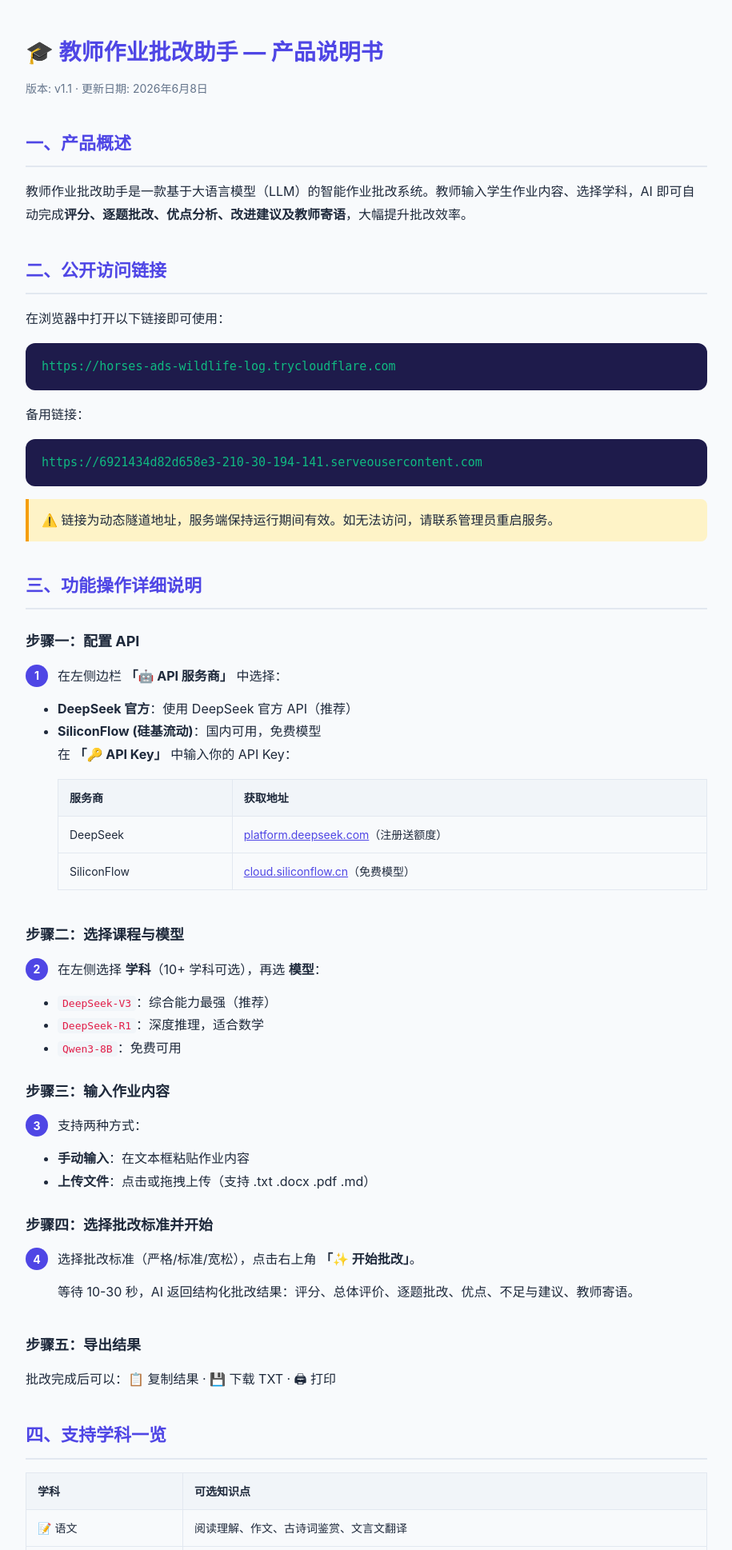
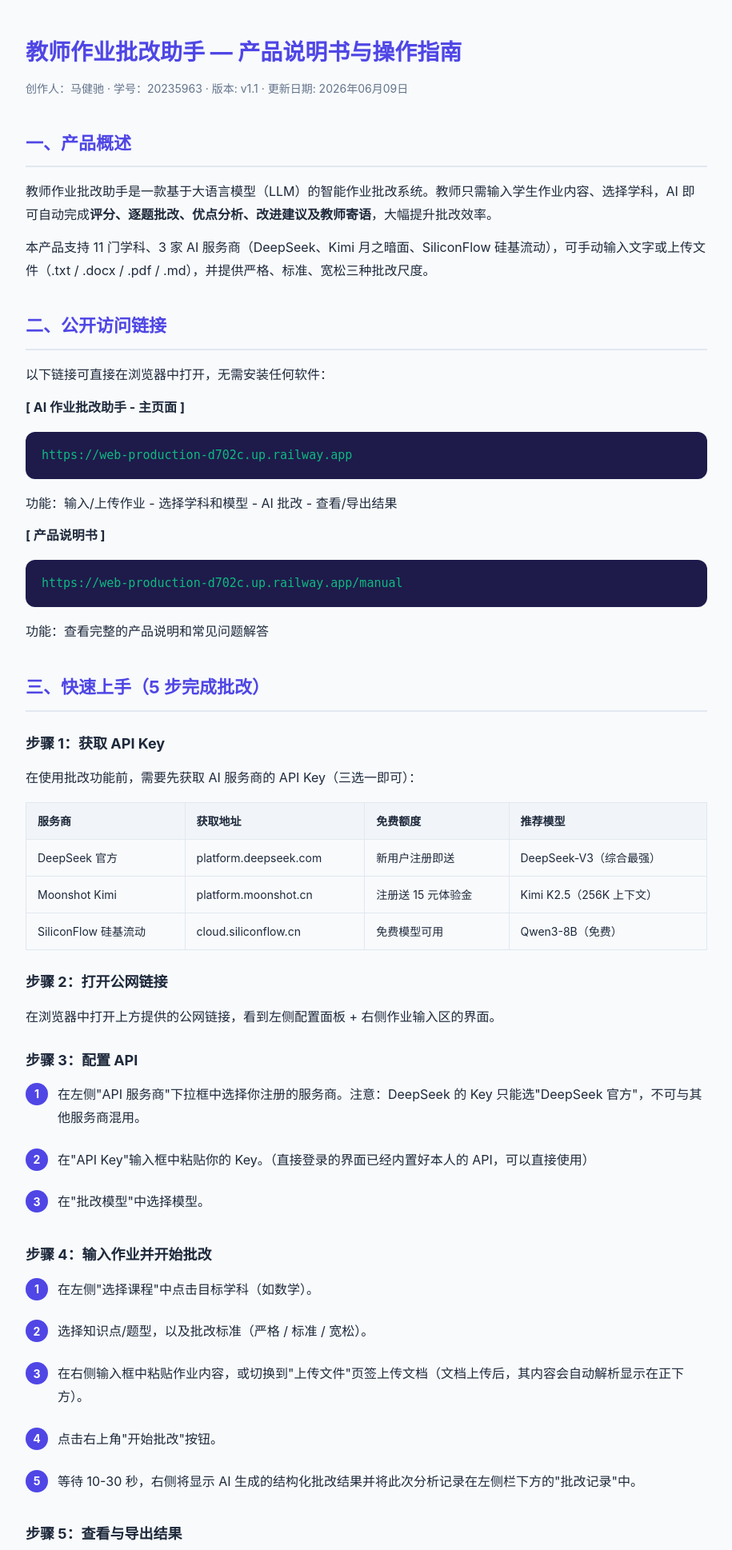
Before and after one commit to Mycomputerdad/homework-grader, a Flask app: page /manual in a window 1280 px wide. Shown: the top 1938 px of the page at 80% size, without its empty margins (182-1097 px from the left). Run offline with Flask 3, Linux system fonts and the light colour scheme.

Commit message:
更新 manual.html 内容与 Word 文档一致

```diff
--- a/templates/manual.html
+++ b/templates/manual.html
@@ -38,134 +38,190 @@
 </head>
 <body>
 
-<h1>🎓 教师作业批改助手 — 产品说明书</h1>
-<p class="meta">版本: v1.1 · 更新日期: 2026年6月8日</p>
+<h1>教师作业批改助手 — 产品说明书与操作指南</h1>
+<p class="meta">创作人：马健驰 · 学号：20235963 · 版本: v1.1 · 更新日期: 2026年06月09日</p>
 
 <h2>一、产品概述</h2>
-<p>教师作业批改助手是一款基于大语言模型（LLM）的智能作业批改系统。教师输入学生作业内容、选择学科，AI 即可自动完成<strong>评分、逐题批改、优点分析、改进建议及教师寄语</strong>，大幅提升批改效率。</p>
+<p>教师作业批改助手是一款基于大语言模型（LLM）的智能作业批改系统。教师只需输入学生作业内容、选择学科，AI 即可自动完成<strong>评分、逐题批改、优点分析、改进建议及教师寄语</strong>，大幅提升批改效率。</p>
+<p>本产品支持 11 门学科、3 家 AI 服务商（DeepSeek、Kimi 月之暗面、SiliconFlow 硅基流动），可手动输入文字或上传文件（.txt / .docx / .pdf / .md），并提供严格、标准、宽松三种批改尺度。</p>
 
 <h2>二、公开访问链接</h2>
-<p>在浏览器中打开以下链接即可使用：</p>
-<div class="url-box">https://horses-ads-wildlife-log.trycloudflare.com</div>
-<p>备用链接：</p>
-<div class="url-box">https://6921434d82d658e3-210-30-194-141.serveousercontent.com</div>
+<p>以下链接可直接在浏览器中打开，无需安装任何软件：</p>
 
-<div class="tip">
-    ⚠️ 链接为动态隧道地址，服务端保持运行期间有效。如无法访问，请联系管理员重启服务。
-</div>
+<p><strong>[ AI 作业批改助手 - 主页面 ]</strong></p>
+<div class="url-box">https://web-production-d702c.up.railway.app</div>
+<p>功能：输入/上传作业 - 选择学科和模型 - AI 批改 - 查看/导出结果</p>
 
-<h2>三、功能操作详细说明</h2>
+<p><strong>[ 产品说明书 ]</strong></p>
+<div class="url-box">https://web-production-d702c.up.railway.app/manual</div>
+<p>功能：查看完整的产品说明和常见问题解答</p>
 
-<h3>步骤一：配置 API</h3>
+<h2>三、快速上手（5 步完成批改）</h2>
+
+<h3>步骤 1：获取 API Key</h3>
+<p>在使用批改功能前，需要先获取 AI 服务商的 API Key（三选一即可）：</p>
+<table>
+    <tr><th>服务商</th><th>获取地址</th><th>免费额度</th><th>推荐模型</th></tr>
+    <tr><td>DeepSeek 官方</td><td>platform.deepseek.com</td><td>新用户注册即送</td><td>DeepSeek-V3（综合最强）</td></tr>
+    <tr><td>Moonshot Kimi</td><td>platform.moonshot.cn</td><td>注册送 15 元体验金</td><td>Kimi K2.5（256K 上下文）</td></tr>
+    <tr><td>SiliconFlow 硅基流动</td><td>cloud.siliconflow.cn</td><td>免费模型可用</td><td>Qwen3-8B（免费）</td></tr>
+</table>
+
+<h3>步骤 2：打开公网链接</h3>
+<p>在浏览器中打开上方提供的公网链接，看到左侧配置面板 + 右侧作业输入区的界面。</p>
+
+<h3>步骤 3：配置 API</h3>
 <div class="step">
     <div class="step-num">1</div>
     <div class="step-content">
-        <p>在左侧边栏 <strong>「🤖 API 服务商」</strong> 中选择：</p>
-        <ul>
-            <li><strong>DeepSeek 官方</strong>：使用 DeepSeek 官方 API（推荐）</li>
-            <li><strong>SiliconFlow (硅基流动)</strong>：国内可用，免费模型</li>
-        </ul>
-        <p>在 <strong>「🔑 API Key」</strong> 中输入你的 API Key：</p>
-        <table>
-            <tr><th>服务商</th><th>获取地址</th></tr>
-            <tr><td>DeepSeek</td><td><a href="https://platform.deepseek.com" target="_blank">platform.deepseek.com</a>（注册送额度）</td></tr>
-            <tr><td>SiliconFlow</td><td><a href="https://cloud.siliconflow.cn" target="_blank">cloud.siliconflow.cn</a>（免费模型）</td></tr>
-        </table>
+        <p>在左侧"API 服务商"下拉框中选择你注册的服务商。注意：DeepSeek 的 Key 只能选"DeepSeek 官方"，不可与其他服务商混用。</p>
+    </div>
+</div>
+<div class="step">
+    <div class="step-num">2</div>
+    <div class="step-content">
+        <p>在"API Key"输入框中粘贴你的 Key。（直接登录的界面已经内置好本人的 API，可以直接使用）</p>
+    </div>
+</div>
+<div class="step">
+    <div class="step-num">3</div>
+    <div class="step-content">
+        <p>在"批改模型"中选择模型。</p>
     </div>
 </div>
 
-<h3>步骤二：选择课程与模型</h3>
+<h3>步骤 4：输入作业并开始批改</h3>
+<div class="step">
+    <div class="step-num">1</div>
+    <div class="step-content">
+        <p>在左侧"选择课程"中点击目标学科（如数学）。</p>
+    </div>
+</div>
 <div class="step">
     <div class="step-num">2</div>
     <div class="step-content">
-        <p>在左侧选择 <strong>学科</strong>（10+ 学科可选），再选 <strong>模型</strong>：</p>
-        <ul>
-            <li><code>DeepSeek-V3</code>：综合能力最强（推荐）</li>
-            <li><code>DeepSeek-R1</code>：深度推理，适合数学</li>
-            <li><code>Qwen3-8B</code>：免费可用</li>
-        </ul>
+        <p>选择知识点/题型，以及批改标准（严格 / 标准 / 宽松）。</p>
+    </div>
+</div>
+<div class="step">
+    <div class="step-num">3</div>
+    <div class="step-content">
+        <p>在右侧输入框中粘贴作业内容，或切换到"上传文件"页签上传文档（文档上传后，其内容会自动解析显示在正下方）。</p>
+    </div>
+</div>
+<div class="step">
+    <div class="step-num">4</div>
+    <div class="step-content">
+        <p>点击右上角"开始批改"按钮。</p>
+    </div>
+</div>
+<div class="step">
+    <div class="step-num">5</div>
+    <div class="step-content">
+        <p>等待 10-30 秒，右侧将显示 AI 生成的结构化批改结果并将此次分析记录在左侧栏下方的"批改记录"中。</p>
     </div>
 </div>
 
-<h3>步骤三：输入作业内容</h3>
-<div class="step">
-    <div class="step-num">3</div>
-    <div class="step-content">
-        <p>支持两种方式：</p>
-        <ul>
-            <li><strong>手动输入</strong>：在文本框粘贴作业内容</li>
-            <li><strong>上传文件</strong>：点击或拖拽上传（支持 .txt .docx .pdf .md）</li>
-        </ul>
-    </div>
-</div>
-
-<h3>步骤四：选择批改标准并开始</h3>
-<div class="step">
-    <div class="step-num">4</div>
-    <div class="step-content">
-        <p>选择批改标准（严格/标准/宽松），点击右上角 <strong>「✨ 开始批改」</strong>。</p>
-        <p>等待 10-30 秒，AI 返回结构化批改结果：评分、总体评价、逐题批改、优点、不足与建议、教师寄语。</p>
-    </div>
-</div>
-
-<h3>步骤五：导出结果</h3>
-<p>批改完成后可以：📋 复制结果 · 💾 下载 TXT · 🖨 打印</p>
+<h3>步骤 5：查看与导出结果</h3>
+<p>批改结果包含：评分 - 总体评价 - 详细批改 - 优点 - 不足与建议 - 教师寄语。</p>
+<p>结果区上方有"重置"按钮，会重置所有配置选项和上传的文本或文件；下方提供三个操作按钮：复制结果（一键复制到剪贴板）、导出文本（下载为 .txt 文件）、打印（直接打印或保存为 PDF），以及此次解答的基本信息（科目、使用的模型、时间、解析字数等）。</p>
 
 <h2>四、支持学科一览</h2>
 <table>
     <tr><th>学科</th><th>可选知识点</th></tr>
-    <tr><td>📝 语文</td><td>阅读理解、作文、古诗词鉴赏、文言文翻译</td></tr>
-    <tr><td>🔢 数学</td><td>代数、几何、概率统计、函数、方程与不等式</td></tr>
-    <tr><td>🔤 英语</td><td>阅读理解、写作、完形填空、语法填空、翻译</td></tr>
-    <tr><td>⚡ 物理</td><td>力学、电磁学、热学、光学、原子物理</td></tr>
-    <tr><td>🧪 化学</td><td>有机化学、无机化学、化学反应原理、实验题</td></tr>
-    <tr><td>🧬 生物</td><td>细胞生物学、遗传学、生态学、人体生理</td></tr>
-    <tr><td>📜 历史</td><td>中国古代史、中国近代史、世界史、材料分析</td></tr>
-    <tr><td>🌍 地理</td><td>自然地理、人文地理、区域地理、地图分析</td></tr>
-    <tr><td>⚖️ 政治</td><td>经济生活、政治生活、文化生活、哲学</td></tr>
-    <tr><td>💻 编程</td><td>Python、C/C++、算法、数据结构</td></tr>
-    <tr><td>📚 自定义</td><td>自由输入学科名称</td></tr>
+    <tr><td>语文</td><td>阅读理解、作文、古诗词鉴赏、文言文翻译、现代文阅读</td></tr>
+    <tr><td>数学</td><td>代数、几何、概率统计、函数、方程与不等式</td></tr>
+    <tr><td>英语</td><td>阅读理解、写作、完形填空、语法填空、翻译</td></tr>
+    <tr><td>物理</td><td>力学、电磁学、热学、光学、原子物理</td></tr>
+    <tr><td>化学</td><td>有机化学、无机化学、化学反应原理、实验题、化学方程式</td></tr>
+    <tr><td>生物</td><td>细胞生物学、遗传学、生态学、人体生理、进化论</td></tr>
+    <tr><td>历史</td><td>中国古代史、中国近代史、世界史、材料分析、论述题</td></tr>
+    <tr><td>地理</td><td>自然地理、人文地理、区域地理、地图分析、综合题</td></tr>
+    <tr><td>政治</td><td>经济生活、政治生活、文化生活、哲学、时政分析</td></tr>
+    <tr><td>编程/信息</td><td>Python、C/C++、算法、数据结构、程序填空</td></tr>
+    <tr><td>自定义课程</td><td>自由输入学科名称和知识点</td></tr>
 </table>
 
-<h2>五、常见问题</h2>
+<h2>五、批改标准说明</h2>
+<table>
+    <tr><th>标准</th><th>适用场景</th><th>特点</th></tr>
+    <tr><td>严格</td><td>考试评分</td><td>不放过任何错误，扣分明确，适合模拟考</td></tr>
+    <tr><td>标准（推荐）</td><td>日常作业批改</td><td>指出错误并给出改进建议，兼顾严谨与鼓励</td></tr>
+    <tr><td>宽松</td><td>鼓励性评价</td><td>以肯定为主，温和指出不足，适合低年级学生</td></tr>
+</table>
+
+<h2>六、常见问题 (FAQ)</h2>
 
 <p><strong>Q1: 提示"API 调用失败: Api key is invalid"？</strong></p>
-<p>A: 最常见的原因——服务商和 API Key 不匹配。DeepSeek 的 Key 只能选「DeepSeek 官方」，SiliconFlow 的 Key 只能选「SiliconFlow」。</p>
+<p>A: 最常见的原因：服务商和 API Key 不匹配。DeepSeek 的 Key 只能选"DeepSeek 官方"，SiliconFlow 的 Key 只能选"SiliconFlow"，Kimi 的 Key 只能选"Moonshot (Kimi 月之暗面)"。请检查左侧是否选对了服务商。</p>
 
-<p><strong>Q2: 提示"temperature: only 1 is allowed"？</strong></p>
-<p>A: 推理模型（DeepSeek-R1、Kimi K2.5）限制 temperature=1。切换到 DeepSeek-V3 或 Moonshot V1 等普通模型即可，系统已自动适配。</p>
+<p><strong>Q2: 提示"temperature: only 1 is allowed for this model"？</strong></p>
+<p>A: 某些推理模型（如 DeepSeek-R1、Kimi K2.5）只接受 temperature=1。切换到 DeepSeek-V3 或 Moonshot V1 等普通模型即可，系统已自动适配该参数。</p>
 
-<p><strong>Q3: 左侧按钮点不了、科目消失了？</strong></p>
-<p>A: 通常是页面 JS 加载异常。按 Ctrl+F5 强制刷新浏览器即可恢复。</p>
+<p><strong>Q3: 左侧课程按钮点不了、科目全部消失了？</strong></p>
+<p>A: 通常是页面 JavaScript 加载异常。按 Ctrl+F5 强制刷新浏览器即可恢复。</p>
 
-<p><strong>Q4: 结果中出现 $ \frac \Delta 等符号？</strong></p>
-<p>A: 系统已优化提示词要求 AI 用纯文本输出。如偶有出现，重新批改一次即可消除。</p>
+<p><strong>Q4: 批改结果中出现大量数学符号（如 $ \frac \Delta 等）？</strong></p>
+<p>A: AI 有时会使用 LaTeX 数学格式。系统已优化提示词要求纯文本输出。如偶有出现，重新批改一次即可消除。</p>
 
-<p><strong>Q5: 上传文件后在哪查看内容？</strong></p>
-<p>A: 输入框下方会自动出现「📄 文件内容预览」区域，完整展示解析文本，支持滚动查看。</p>
+<p><strong>Q5: 上传文件后在哪里查看文件内容？</strong></p>
+<p>A: 文件上传成功后，输入框下方会自动出现"文件内容预览"区域，展示解析出的完整文本，超出可滚动查看。</p>
 
 <p><strong>Q6: 支持什么文件格式？</strong></p>
-<p>A: .txt / .docx / .pdf / .md，推荐 .txt 和 .docx 效果最佳。</p>
+<p>A: 支持 .txt、.docx、.pdf、.md 四种格式，推荐 .txt 和 .docx 效果最佳。</p>
 
 <p><strong>Q7: API Key 安全吗？</strong></p>
-<p>A: 安全。Key 仅存浏览器本地（localStorage），直连 AI 服务商，不经过服务器。</p>
+<p>A: 安全。Key 仅存浏览器本地（localStorage），直连 AI 服务商，不经过服务器记录或转发。</p>
 
 <p><strong>Q8: 可以免费使用吗？</strong></p>
-<p>A: 三家均可免费上手：DeepSeek 新用户送额度、Kimi 注册送 15 元、SiliconFlow 有免费模型。</p>
+<p>A: 可以。DeepSeek 新用户送额度、Kimi 注册送 15 元、SiliconFlow 有免费模型。</p>
 
-<p><strong>Q9: 公网链接打不开？</strong></p>
-<p>A: 链接基于 Cloudflare Tunnel，如服务端重启会导致地址变更。请联系管理员获取最新链接，推荐 Chrome/Edge 浏览器。</p>
+<p><strong>Q9: 公网链接打不开怎么办？</strong></p>
+<p>A: 链接部署在 Railway 云服务器，永久有效，无需梯子。如无法访问请检查网络或联系管理员，推荐 Chrome / Edge 浏览器。</p>
 
-<p><strong>Q10: Kimi 模型太慢？</strong></p>
-<p>A: 单题批改选 DeepSeek-V3 或 Moonshot V1-8K 更快；长篇作业再用 Kimi K2.5 发挥其 256K 长上下文优势。</p>
+<p><strong>Q10: Kimi 模型批改太慢？</strong></p>
+<p>A: 建议单题用 DeepSeek-V3 或 Moonshot V1-8K（更快），长篇作业再用 Kimi K2.5（256K 上下文优势）。系统已将输出限制为 2048 tokens。</p>
 
-<h2>六、技术架构</h2>
-<p>前端：HTML + CSS + JavaScript（原生） · 后端：Python Flask · AI 引擎：兼容 OpenAI 接口的大语言模型</p>
+<p><strong>Q11: 批改结果准确吗？</strong></p>
+<p>A: AI 批改仅供参考，最终评分请以教师判断为准。建议 AI 初筛后，教师重点复核 AI 标记的错误项和改进项。</p>
+
+<h2>七、技术架构</h2>
+<table>
+    <tr><th>层级</th><th>技术选型</th><th>说明</th></tr>
+    <tr><td>前端</td><td>HTML + CSS + JavaScript（原生）</td><td>无框架依赖，响应式设计</td></tr>
+    <tr><td>后端</td><td>Python Flask</td><td>请求转发、提示词工程、文件解析</td></tr>
+    <tr><td>AI 引擎</td><td>OpenAI 兼容接口</td><td>支持 DeepSeek / Kimi / SiliconFlow</td></tr>
+    <tr><td>文件解析</td><td>python-docx + PyPDF2</td><td>Word 和 PDF 文本提取</td></tr>
+    <tr><td>部署方式</td><td>Railway 云服务器</td><td>公网访问，永久链接</td></tr>
+</table>
+
+<h2>八、测试样例</h2>
+
+<h3>样例 1：数学 - 代数（含错误）</h3>
+<p><strong>[题目]</strong> 解方程 2x² - 5x - 3 = 0</p>
+<p><strong>[学生解答]</strong> 使用求根公式，a=2, b=-5, c=-3，判别式 = 25+24 = 49，x1 = 3，x2 = 0.5</p>
+<p>提示：x2 应为 -0.5（符号错误），可测试 AI 能否发现。</p>
+
+<h3>样例 2：地理 - 自然地理（含错误，三种评判标准下有不同评分）</h3>
+<p><strong>[题目]</strong> 分析我国南方地区和北方地区的自然地理环境差异。</p>
+<p><strong>[学生解答]</strong></p>
+<p>南方和北方以秦岭-淮河为界，差异挺大的。</p>
+<p>气候：南方热，北方冷。南方下雨多，北方下雨少。</p>
+<p>地形：南方多山，北方多平原。</p>
+<p>农业：南方种水稻，北方种小麦。</p>
+<p>河流：南方河流多，北方河流少。</p>
+<p>总的来说，造成这些差异的原因是纬度不同。</p>
+<p>提示：内容不完整、表达口语化、遗漏重要维度，分别用严格/标准/宽松批改可看到明显差异。</p>
+
+<h3>样例 3：语文 - 作文片段</h3>
+<p><strong>[题目]</strong> 以"我的老师"为题写一段话。</p>
+<p><strong>[学生习作]</strong> 我的老师十分和蔼，她有一头乌黑的头发，脸上总挂着微笑。上课时她认真讲解每一个知识，下课后她耐心解答我们的问题。</p>
+<p>提示：可测试 AI 对写作的点评能力。</p>
 
 <hr style="margin:40px 0;border:none;border-top:1px solid var(--border);">
 <p style="text-align:center;color:var(--text-light);font-size:14px;">
-    📌 核心交付物：AI Agent 公网链接 + 本文档（产品说明书）<br>
-    🎓 教师作业批改助手 v1.1 · Powered by DeepSeek / SiliconFlow
+    创作人：马健驰 · 学号：20235963<br>
+    教师作业批改助手 v1.1 · Powered by DeepSeek / Kimi / SiliconFlow
 </p>
 
 </body>
```
Also changed, not shown: doc_content.txt (added, +77 -0 lines).
